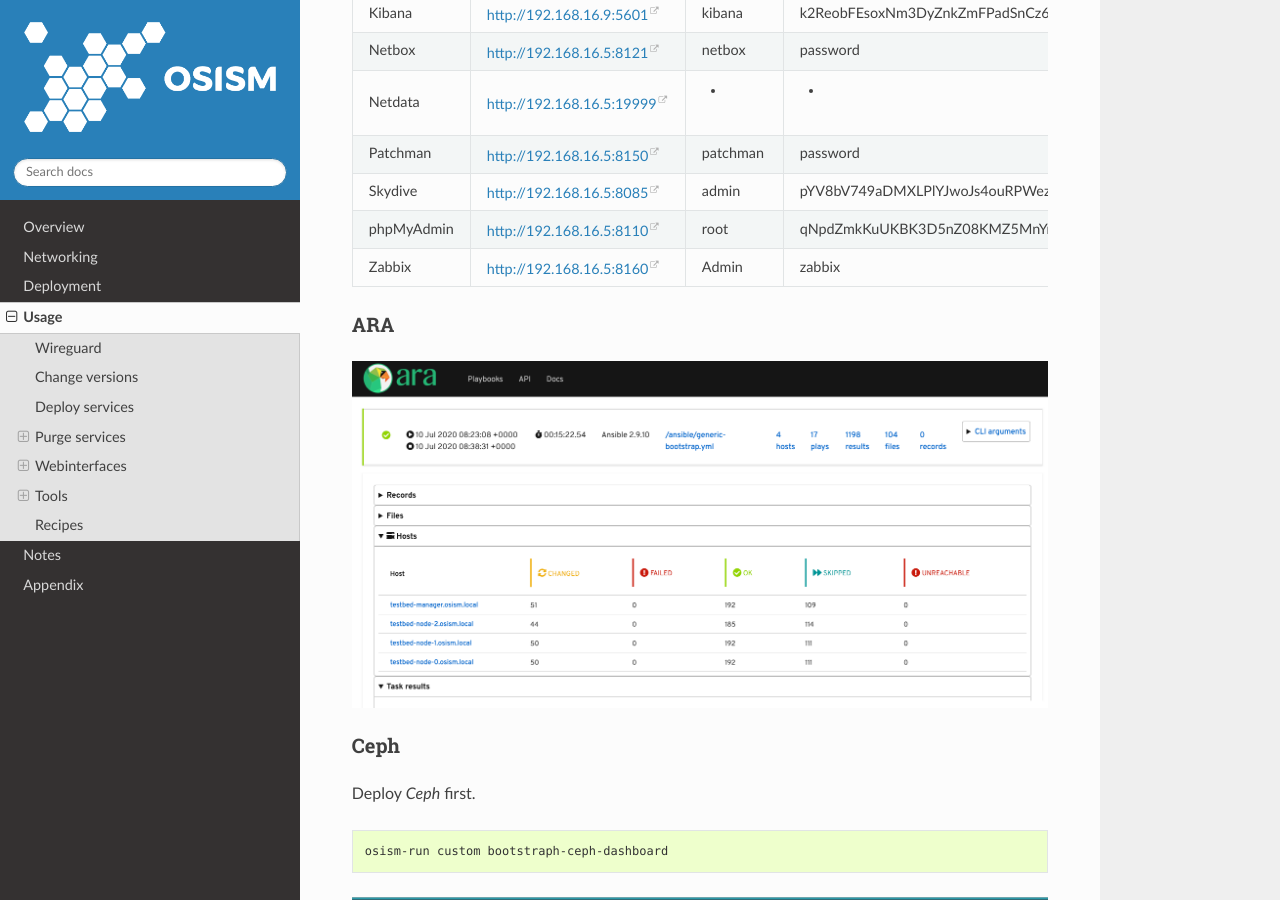
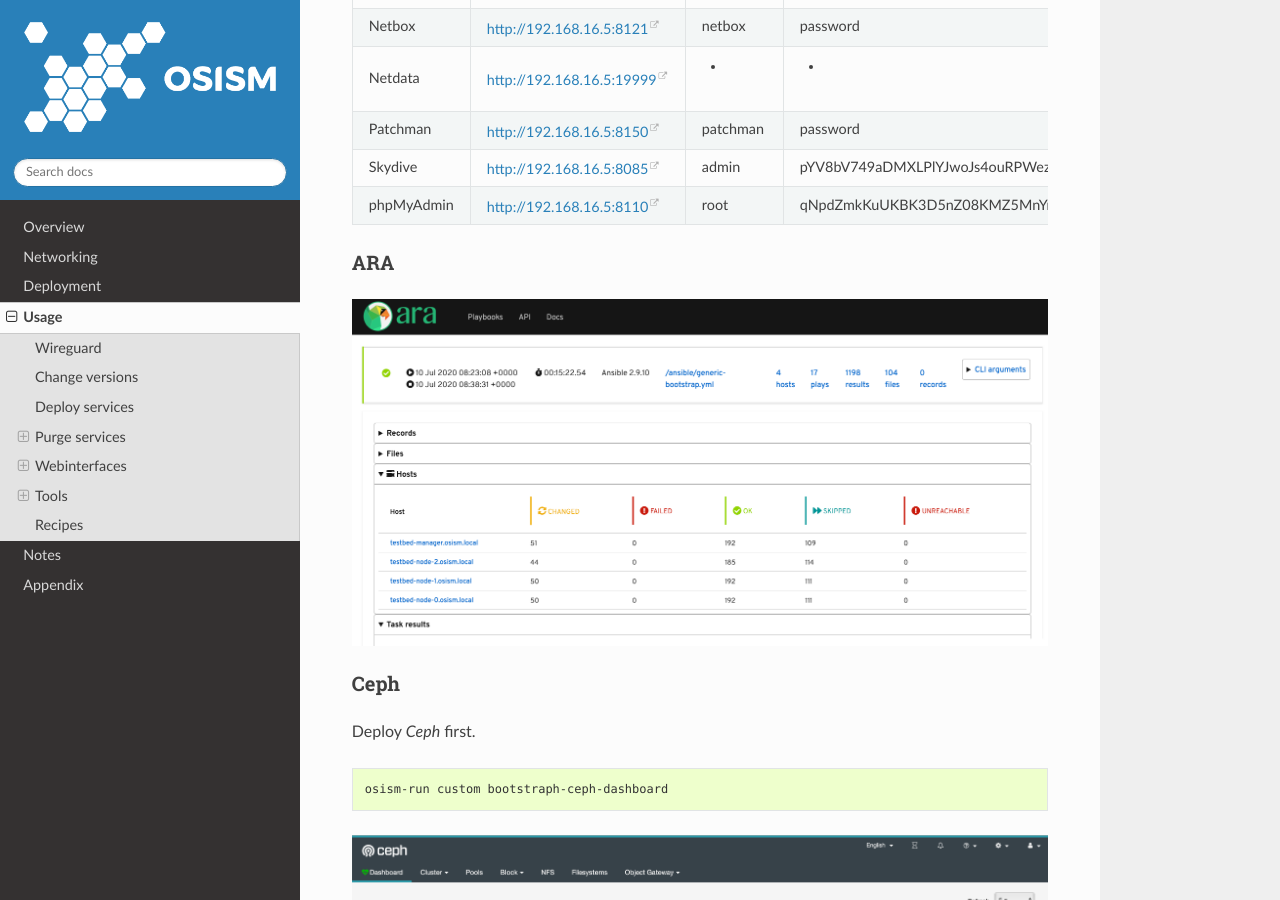
Before and after one commit to osism/testbed, a Sphinx documentation site: the page built from docs/source/usage.rst, in a window 1280 px wide and 900 px high, scrolled down 3022 px. Built offline with Sphinx 7.4.7 and the Read the Docs theme 2.0.0, drawn with Linux system fonts in a browser that asks for light colours; some of the changed text lies outside the part shown.

Commit message:
Remove zabbix deployment
Zabbix has been deprecated. Therefore, it is no longer deployed in the testbed.

Signed-off-by: Christian Berendt <berendt@osism.tech>

```diff
--- a/docs/source/usage.rst
+++ b/docs/source/usage.rst
@@ -128,7 +128,6 @@
 Patchman         http://192.168.16.5:8150   patchman password
 Skydive          http://192.168.16.5:8085   admin    pYV8bV749aDMXLPlYJwoJs4ouRPWezCIOXYAQP6v
 phpMyAdmin       http://192.168.16.5:8110   root     qNpdZmkKuUKBK3D5nZ08KMZ5MnYrGEe2hzH6XC0i
-Zabbix           http://192.168.16.5:8160   Admin    zabbix
 ================ ========================== ======== ========================================
 
 ARA
@@ -243,16 +242,6 @@
 .. code-block:: console
 
    osism-kolla deploy prometheus
-
-Zabbix
-------
-
-.. code-block:: console
-
-   osism-monitoring zabbix-agent
-   osism-monitoring zabbix
-
-.. figure:: /images/zabbix.png
 
 Tools
 =====
```
Also changed, not shown: docs/source/images/zabbix.png (deleted), 3 other files.
